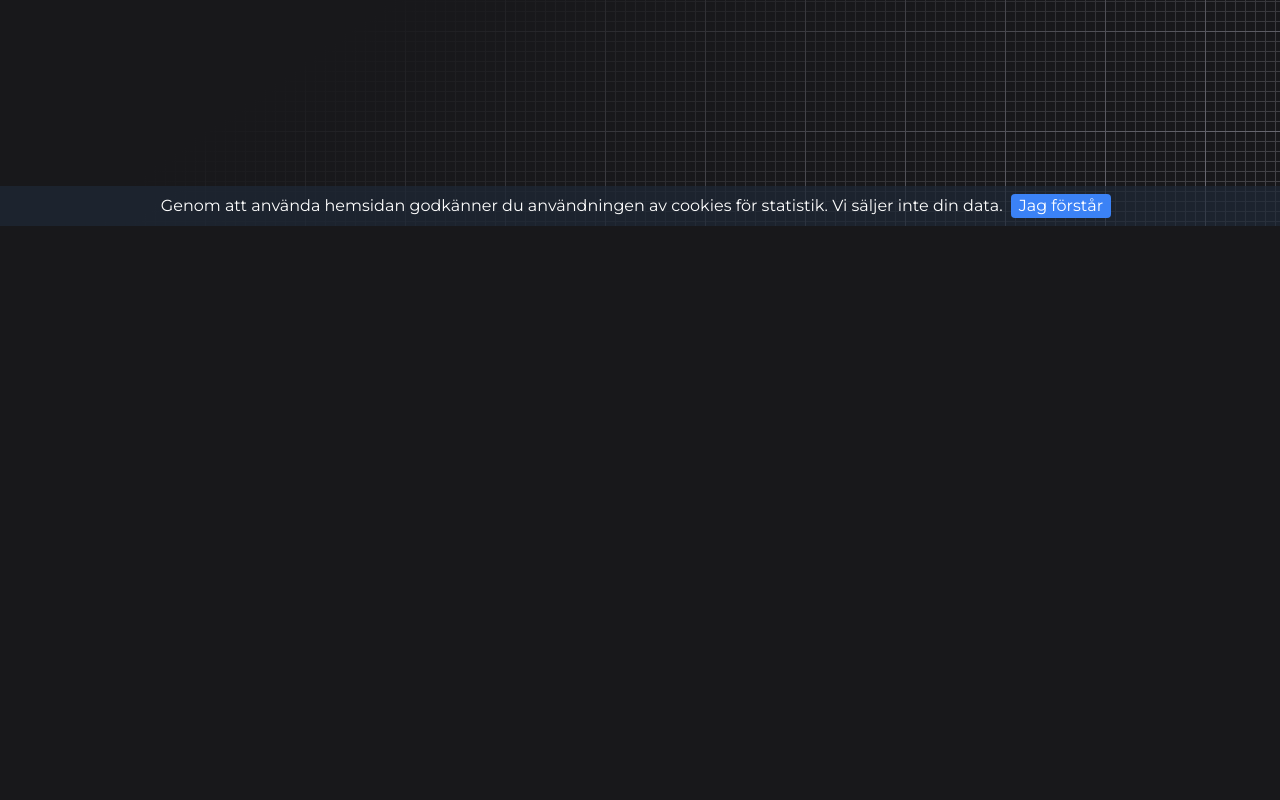
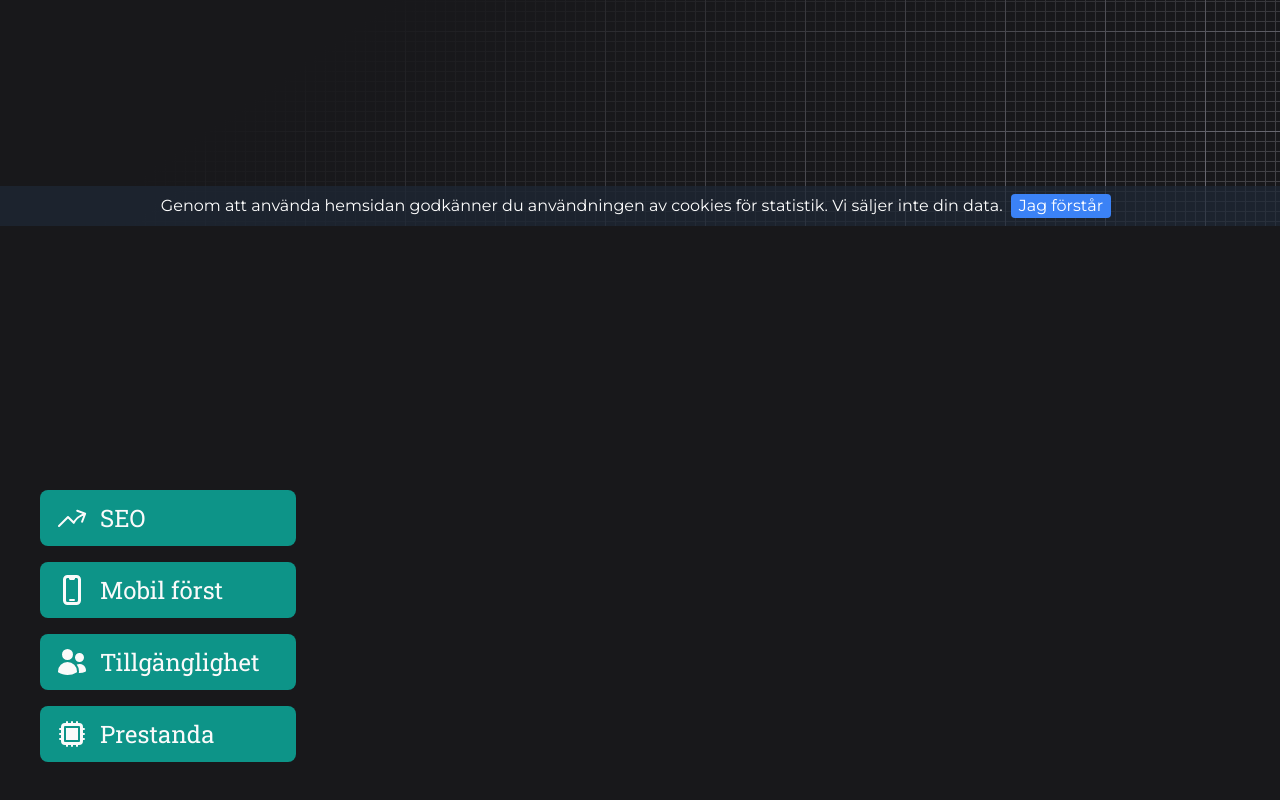
Before and after one commit to saile515/old-portfolio, a Next.js app: page / in a window 1280 px wide. Shown: the part 574-1374 px from the top of the page. Built offline with nearby package versions, Linux system fonts and the light colour scheme; no server answers.

Commit message:
Added info boxes

```diff
--- a/components/Navbar/DarkModeSwitch.tsx
+++ b/components/Navbar/DarkModeSwitch.tsx
@@ -13,7 +13,6 @@ export default function DarkModeSwitch() {
 	}, []);
 
 	useEffect(() => {
-		console.log(dark);
 		if (dark === undefined) return;
 		if (dark) document.documentElement.classList.add("dark");
 		else document.documentElement.classList.remove("dark");
@@ -24,12 +23,8 @@ export default function DarkModeSwitch() {
 		<button
 			onClick={() => setDark(!dark)}
 			aria-label="Byt färgtema"
-			className="text:zinc-900 dark:text-zinc-50 ml-auto mx-4 sm:mx-12">
-			{dark ? (
-				<SunIcon className="text-zinc-900 dark:text-zinc-50 w-6 h-6" />
-			) : (
-				<MoonIcon className="text-zinc-900 dark:text-zinc-50 w-6 h-6" />
-			)}
+			className="ml-auto mx-4 sm:mx-12">
+			{dark ? <SunIcon className="w-6 h-6" /> : <MoonIcon className="w-6 h-6" />}
 		</button>
 	);
 }
--- a/components/Navbar/index.tsx
+++ b/components/Navbar/index.tsx
@@ -5,7 +5,7 @@ import useWindowSize from "../../hooks/useWindowSize";
 function NavLink(props: { name: string; url: string }) {
 	return (
 		<Link href={props.url}>
-			<a className="uppercase tracking-wider font-bold text-zinc-900 dark:text-zinc-50 hover:text-zinc-600 dark:hover:text-zinc-300 mx-1 xs:mx-2 sm:mx-4 text-[0.624rem] xs:text-sm sm:text-base whitespace-nowrap">
+			<a className="uppercase tracking-wider font-bold hover:text-zinc-600 dark:hover:text-zinc-300 mx-1 xs:mx-2 sm:mx-4 text-[0.624rem] xs:text-sm sm:text-base whitespace-nowrap">
 				{props.name}
 			</a>
 		</Link>
--- a/components/WhatWeDo.tsx
+++ b/components/WhatWeDo.tsx
@@ -1,3 +1,93 @@
+import {
+	ArrowTrendingUpIcon,
+	CpuChipIcon,
+	DevicePhoneMobileIcon,
+	UsersIcon,
+} from "@heroicons/react/24/solid";
+import { Dispatch, ReactNode, SetStateAction, useState } from "react";
+
+function InfoBox(props: {
+	item: string;
+	index: number;
+	activeIndex: number;
+	setActiveIndex: Dispatch<SetStateAction<number>>;
+	icon: ReactNode;
+}) {
+	return (
+		<button
+			onClick={() => {
+				if (props.activeIndex != props.index) props.setActiveIndex(props.index);
+				else props.setActiveIndex(null);
+			}}
+			className={`px-4 py-2 w-full sm:w-64 text-left text-2xl leading-10 font-title  bg-teal-400 dark:bg-teal-600 rounded-lg sm:hover:translate-x-2 transition-all flex items-center overflow-hidden ${
+				props.activeIndex == props.index ? "rounded-r-none !translate-x-4" : ""
+			} ${props.activeIndex !== null ? "w-16" : ""}`}>
+			{props.icon}
+			<span className={`ml-3 ${props.activeIndex !== null ? "hidden sm:inline" : ""}`}>
+				{props.item}
+			</span>
+		</button>
+	);
+}
+
+function InfoBoxes() {
+	const texts = [
+		"1 Lorem ipsum dolor sit amet consectetur adipisicing elit. Velit nobis dolore praesentium facere. Vitae autem quaerat ad earum, et iure placeat delectus dolorum fuga totam optio non, error praesentium porro?",
+		"2 Lorem ipsum dolor sit amet consectetur adipisicing elit. Velit nobis dolore praesentium facere. Vitae autem quaerat ad earum, et iure placeat delectus dolorum fuga totam optio non, error praesentium porro?",
+		"3 Lorem ipsum dolor sit amet consectetur adipisicing elit. Velit nobis dolore praesentium facere. Vitae autem quaerat ad earum, et iure placeat delectus dolorum fuga totam optio non, error praesentium porro?",
+		"4 Lorem ipsum dolor sit amet consectetur adipisicing elit. Velit nobis dolore praesentium facere. Vitae autem quaerat ad earum, et iure placeat delectus dolorum fuga totam optio non, error praesentium porro?",
+	];
+
+	const [activeIndex, setActiveIndex] = useState<number>(null);
+
+	return (
+		<div className="flex p-2 m-auto sm:m-8">
+			<div className="flex flex-col gap-4">
+				<InfoBox
+					item="SEO"
+					icon={<ArrowTrendingUpIcon className="w-8 h-8" />}
+					index={0}
+					activeIndex={activeIndex}
+					setActiveIndex={setActiveIndex}
+				/>
+				<InfoBox
+					item="Mobil först"
+					icon={<DevicePhoneMobileIcon className="w-8 h-8" />}
+					index={1}
+					activeIndex={activeIndex}
+					setActiveIndex={setActiveIndex}
+				/>
+				<InfoBox
+					item="Tillgänglighet"
+					icon={<UsersIcon className="w-8 h-8" />}
+					index={2}
+					activeIndex={activeIndex}
+					setActiveIndex={setActiveIndex}
+				/>
+				<InfoBox
+					item="Prestanda"
+					icon={<CpuChipIcon className="w-8 h-8" />}
+					index={3}
+					activeIndex={activeIndex}
+					setActiveIndex={setActiveIndex}
+				/>
+			</div>
+			<div
+				className={`bg-teal-400 dark:bg-teal-600 p-4 rounded-lg transition-all overflow-hidden ${
+					activeIndex !== null ? "w-68 ml-4" : "w-0 px-0"
+				} ${
+					activeIndex == 0 ? "rounded-tl-none" : activeIndex == 3 ? "rounded-bl-none" : ""
+				}`}>
+				<p className="text-sm xs:text-base xs:w-64">{texts[activeIndex]}</p>
+			</div>
+		</div>
+	);
+}
+
 export default function WhatWeDo() {
-	return <div className="min-h-screen"></div>;
+	return (
+		<div className="min-h-screen flex items-center relative">
+			<InfoBoxes />
+		</div>
+	);
 }
--- a/pages/index.tsx
+++ b/pages/index.tsx
@@ -8,7 +8,7 @@ import WhatWeDo from "../components/WhatWeDo";
 
 const Home: NextPage = () => {
 	return (
-		<div className="bg-zinc-50 dark:bg-zinc-900 min-h-screen">
+		<div className="bg-zinc-50 dark:bg-zinc-900 min-h-screen text-zinc-900 dark:text-zinc-50">
 			<Script
 				async
 				src="https://www.googletagmanager.com/gtag/js?id=G-B3S7H53F5M"
--- a/tsconfig.json
+++ b/tsconfig.json
@@ -13,7 +13,8 @@
 		"resolveJsonModule": true,
 		"isolatedModules": true,
 		"jsx": "preserve",
-		"incremental": true
+		"incremental": true,
+		"strictNullChecks": false
 	},
 	"include": ["next-env.d.ts", "**/*.ts", "**/*.tsx"],
 	"exclude": ["node_modules"]
```
